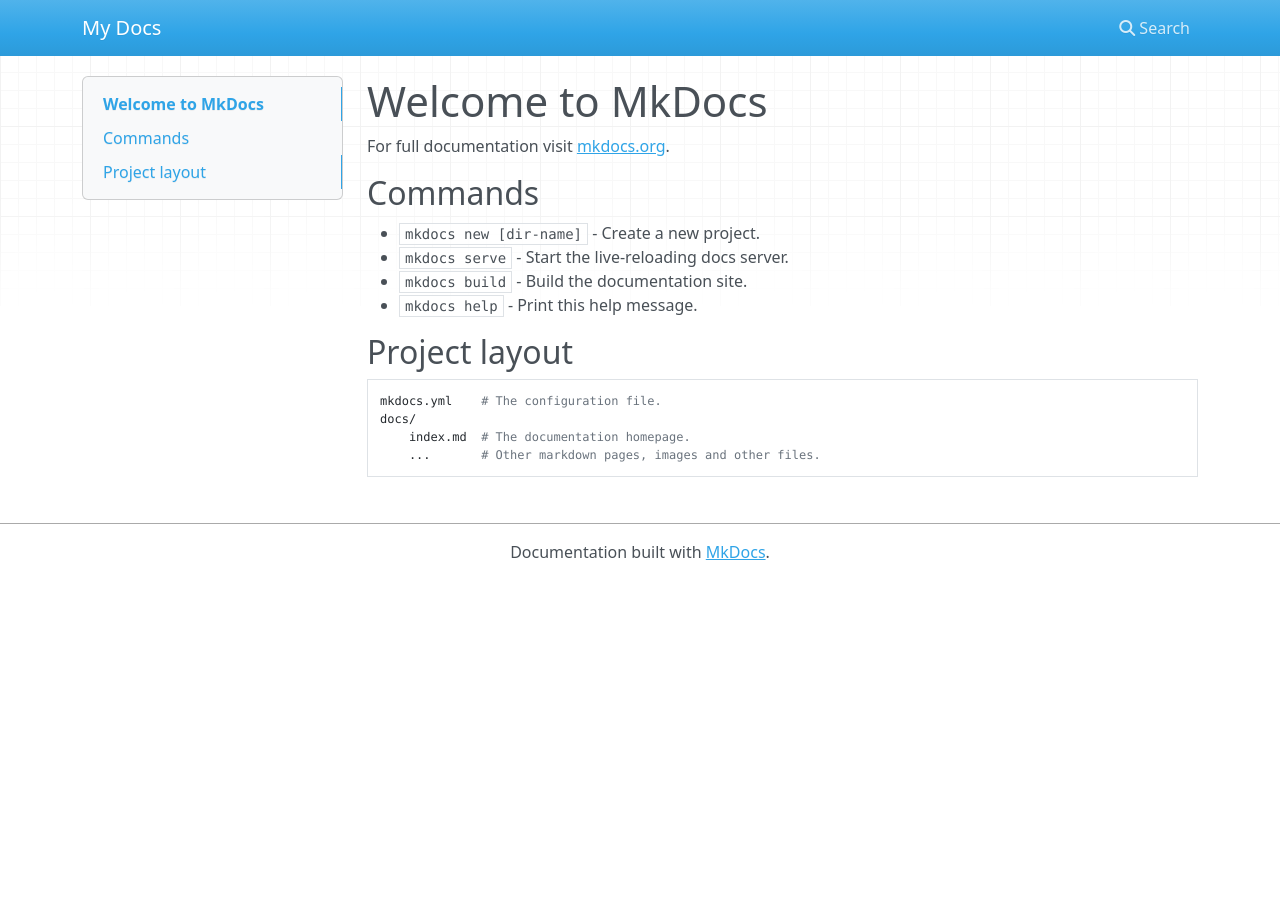
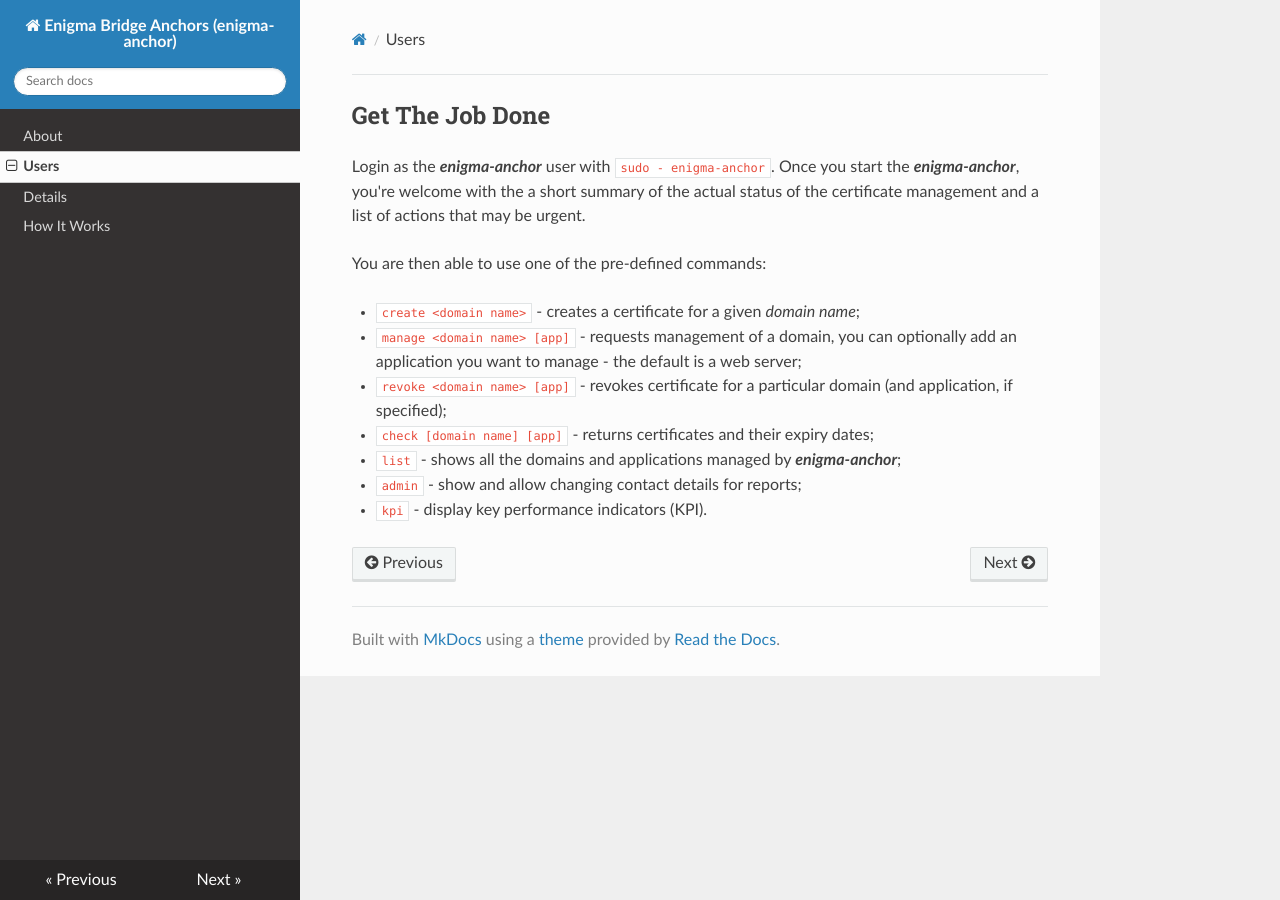
Before and after one commit to EnigmaBridge/enigma-anchor, an MkDocs documentation site: the page built from docs/index.md, in a window 1280 px wide. Built offline with MkDocs 1.6.1, drawn with Linux system fonts in a browser that asks for light colours; nearby versions of some CDN libraries; old or Windows-style settings are respelled for this version of MkDocs.

Commit message:
initial structure and basic text

```diff
--- a/docs/index.md
+++ b/docs/index.md
@@ -1,17 +1,13 @@
-# Welcome to MkDocs
+## Get The Job Done
 
-For full documentation visit [mkdocs.org](http://mkdocs.org).
+Login as the ***enigma-anchor*** user with `sudo - enigma-anchor`. Once you start the ***enigma-anchor***, you're welcome with the a short summary of the actual status of the certificate management and a list of actions that may be urgent.
 
-## Commands
+You are then able to use one of the pre-defined commands:
 
-* `mkdocs new [dir-name]` - Create a new project.
-* `mkdocs serve` - Start the live-reloading docs server.
-* `mkdocs build` - Build the documentation site.
-* `mkdocs help` - Print this help message.
-
-## Project layout
-
-    mkdocs.yml    # The configuration file.
-    docs/
-        index.md  # The documentation homepage.
-        ...       # Other markdown pages, images and other files.
+* `create <domain name>` - creates a certificate for a given *domain name*;
+* `manage <domain name> [app]` - requests management of a domain, you can optionally add an application you want to manage - the default is a web server;
+* `revoke <domain name> [app]` - revokes certificate for a particular domain (and application, if specified);
+* `check [domain name] [app]` - returns certificates and their expiry dates;
+* `list` - shows all the domains and applications managed by ***enigma-anchor***;
+* `admin` - show and allow changing contact details for reports;
+* `kpi` - display key performance indicators (KPI).
--- a/mkdocs.yml
+++ b/mkdocs.yml
@@ -1 +1,7 @@
-site_name: My Docs
+site_name: Enigma Bridge Anchors (enigma-anchor)
+theme: readthedocs
+pages:
+ - About: 'about.md'
+ - Users: 'index.md'
+ - Details: 'details.md'
+ - How It Works: 'implementation.md'
```
Also changed, not shown: docs/about.md (added, +4 -0 lines), docs/details.md (added, +3 -0 lines), docs/implementation.md (added, +1 -0 lines).
